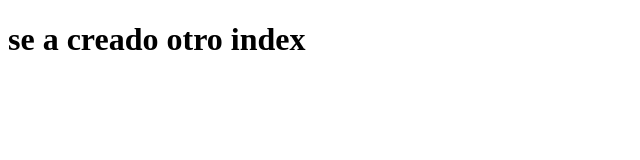
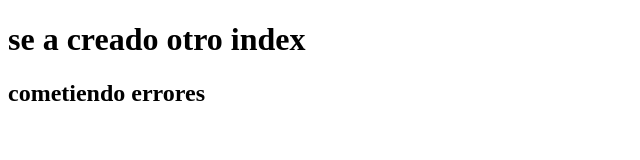
Before and after one commit to yeisonAnte/directivas, a plain HTML site: page index.html in a window 1280 px wide. Shown: the whole page, without its empty margins (0-640 px from the left). Drawn offline with Linux system fonts and the light colour scheme.

```diff
--- a/index.html
+++ b/index.html
@@ -8,5 +8,6 @@
 </head>
 <body>
     <h1>se a creado otro index</h1>
+    <h2>cometiendo errores</h2>
 </body>
 </html>
```
